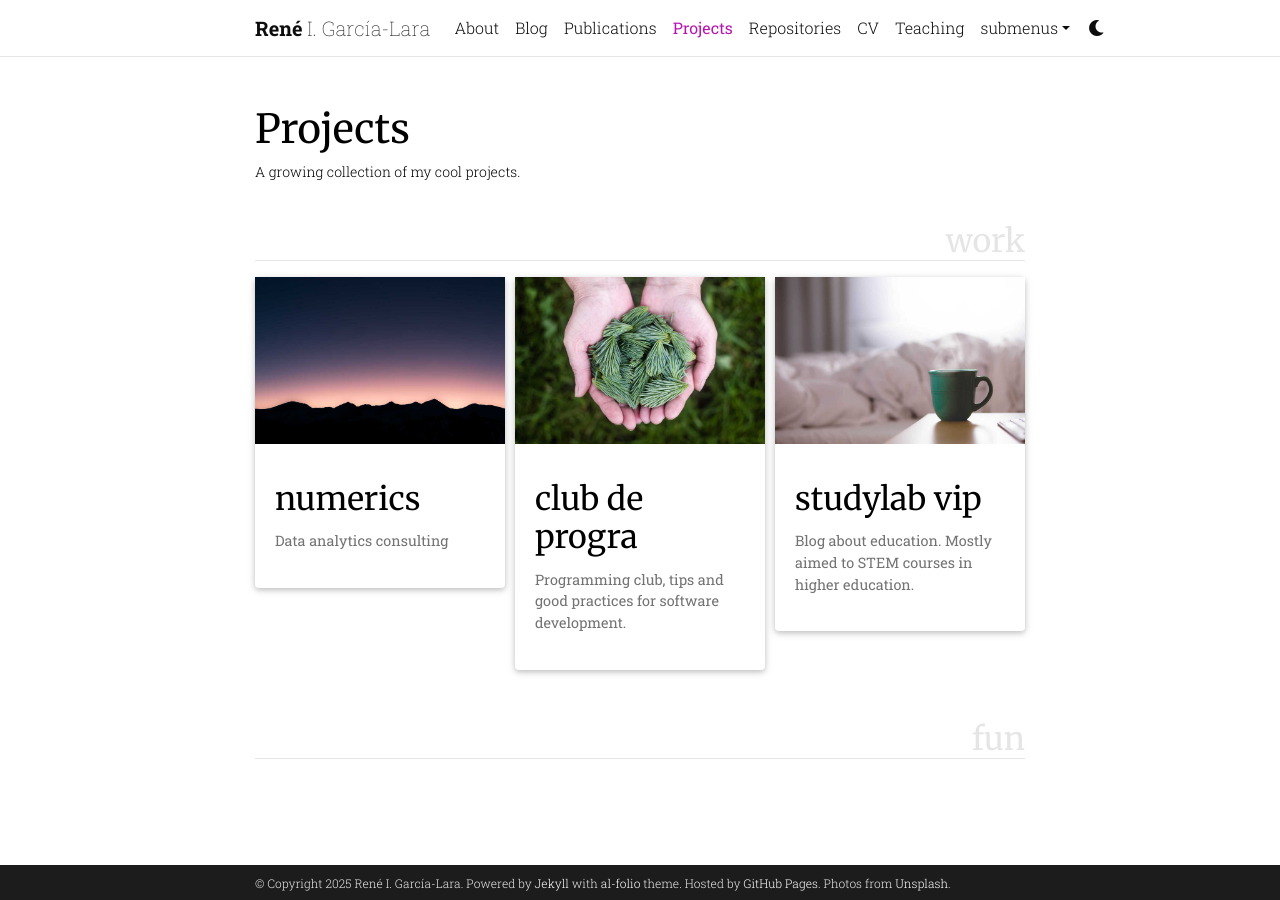
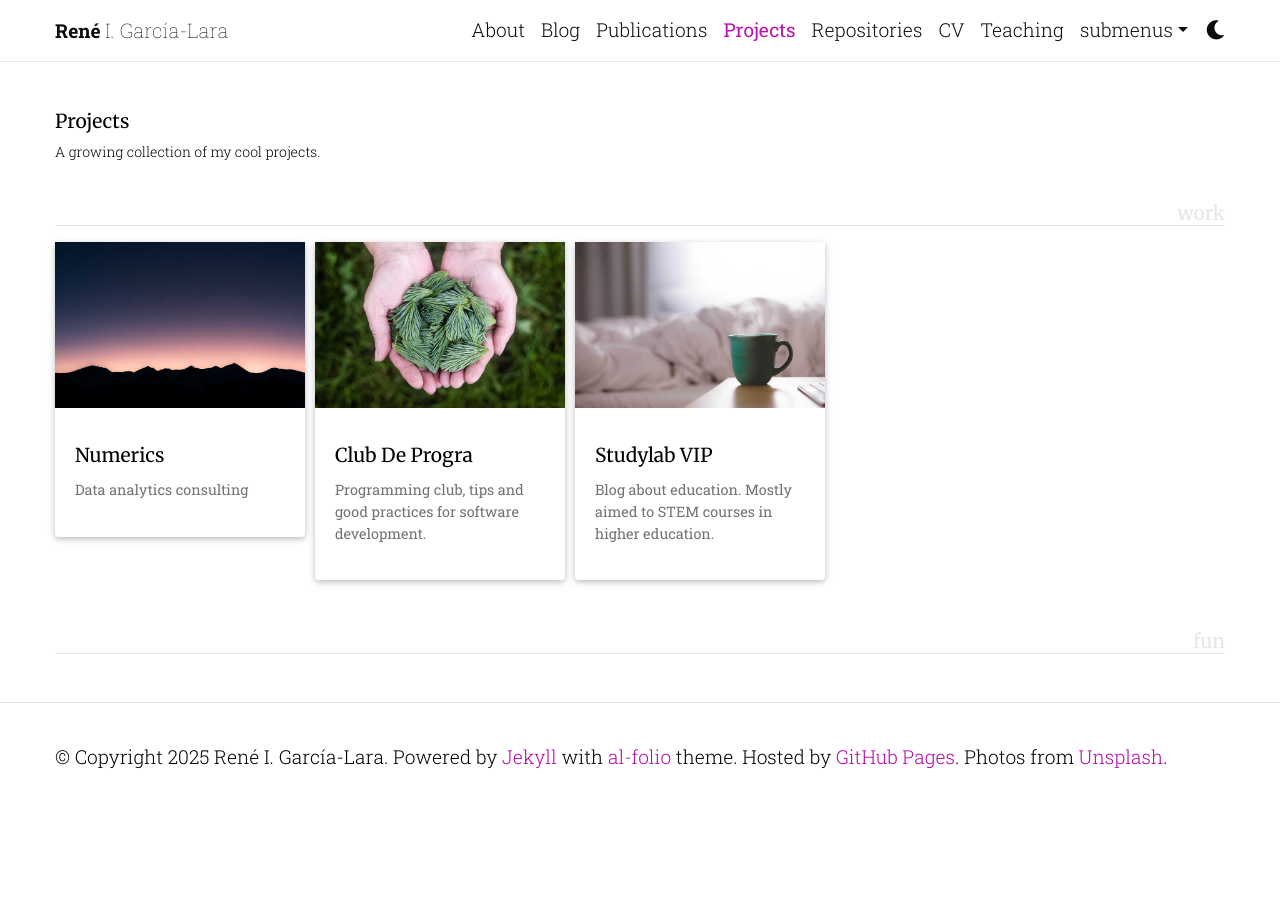
Before and after one commit to renegarcia/renegarcia.github.io, a Jekyll site: the page built from _pages/projects.md, in a window 1280 px wide. Built offline with Jekyll 4.4.1, drawn with Linux system fonts in a browser that asks for light colours; full-size pictures stand in for the smaller copies a plugin makes; comment, search, counter and statistics services are not loaded; a style sheet for code colours, icons or effects is not loaded.

Commit message:
Customizing styles

```diff
--- a/_config.yml
+++ b/_config.yml
@@ -50,11 +50,11 @@
 # Layout
 # -----------------------------------------------------------------------------
 
-navbar_fixed: true
-footer_fixed: true
+navbar_fixed: false
+footer_fixed: false
 
 # Dimensions
-max_width: 800px
+max_width: 1200px
 
 # TODO: add layout settings (single page vs. multi-page)
 
@@ -62,8 +62,8 @@
 # Open Graph & Schema.org
 # -----------------------------------------------------------------------------
 # Display links to the page with a preview object on social media.
-serve_og_meta: false # Include Open Graph meta tags in the HTML head
-serve_schema_org: false # Include Schema.org in the HTML head
+serve_og_meta: true # Include Open Graph meta tags in the HTML head
+serve_schema_org: true # Include Schema.org in the HTML head
 og_image: # The site-wide (default for all links) Open Graph preview image
 
 # -----------------------------------------------------------------------------
@@ -369,7 +369,7 @@
   true # enables categorization of projects into
   # multiple categories
 enable_medium_zoom: true # enables image zoom feature (as on medium.com)
-enable_progressbar: true # enables a horizontal progress bar linked to the vertical scroll position
+enable_progressbar: false # enables a horizontal progress bar linked to the vertical scroll position
 
 # -----------------------------------------------------------------------------
 # Library versions
--- a/_includes/projects.html
+++ b/_includes/projects.html
@@ -13,7 +13,7 @@
           alt="project thumbnail" -%}
         {%- endif %}
         <div class="card-body">
-          <h2 class="card-title text-lowercase">{{ project.title }}</h2>
+          <h2 class="card-title text-capitalize">{{ project.title }}</h2>
           <p class="card-text">{{ project.description }}</p>
           <div class="row ml-1 mr-1 p-0">
             {%- if project.github -%}
--- a/_includes/projects_horizontal.html
+++ b/_includes/projects_horizontal.html
@@ -15,7 +15,7 @@
         <div class="col-md-12">
         {%- endif -%}
           <div class="card-body">
-            <h3 class="card-title text-lowercase">{{ project.title }}</h3>
+            <h3 class="card-title">{{ project.title }}</h3>
             <p class="card-text">{{ project.description }}</p>
             <div class="row ml-1 mr-1 p-0">
               {%- if project.github -%}
--- a/_sass/_base.scss
+++ b/_sass/_base.scss
@@ -17,6 +17,7 @@
 span,
 strong {
   color: var(--global-text-color);
+  font-size: 1.2rem;
 }
 
 hr {
```
